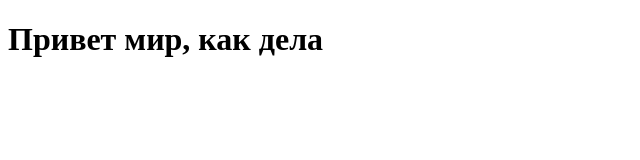
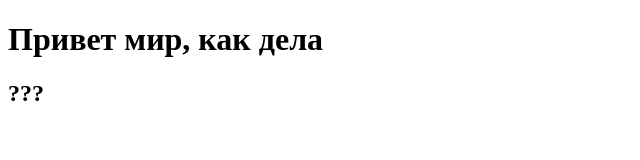
Before and after one commit to ElmKnd17/first-project, a plain HTML site: page index.html in a window 1280 px wide. Shown: the full height of the page, 0-640 px from the left. Drawn offline with Linux system fonts and the light colour scheme.

Commit message:
добавлена разметка

```diff
--- a/index.html
+++ b/index.html
@@ -7,5 +7,6 @@
 </head>
 <body>
     <h1>Привет мир, как дела</h1>
+    <h2>???</h1>
 </body>
 </html>
```
